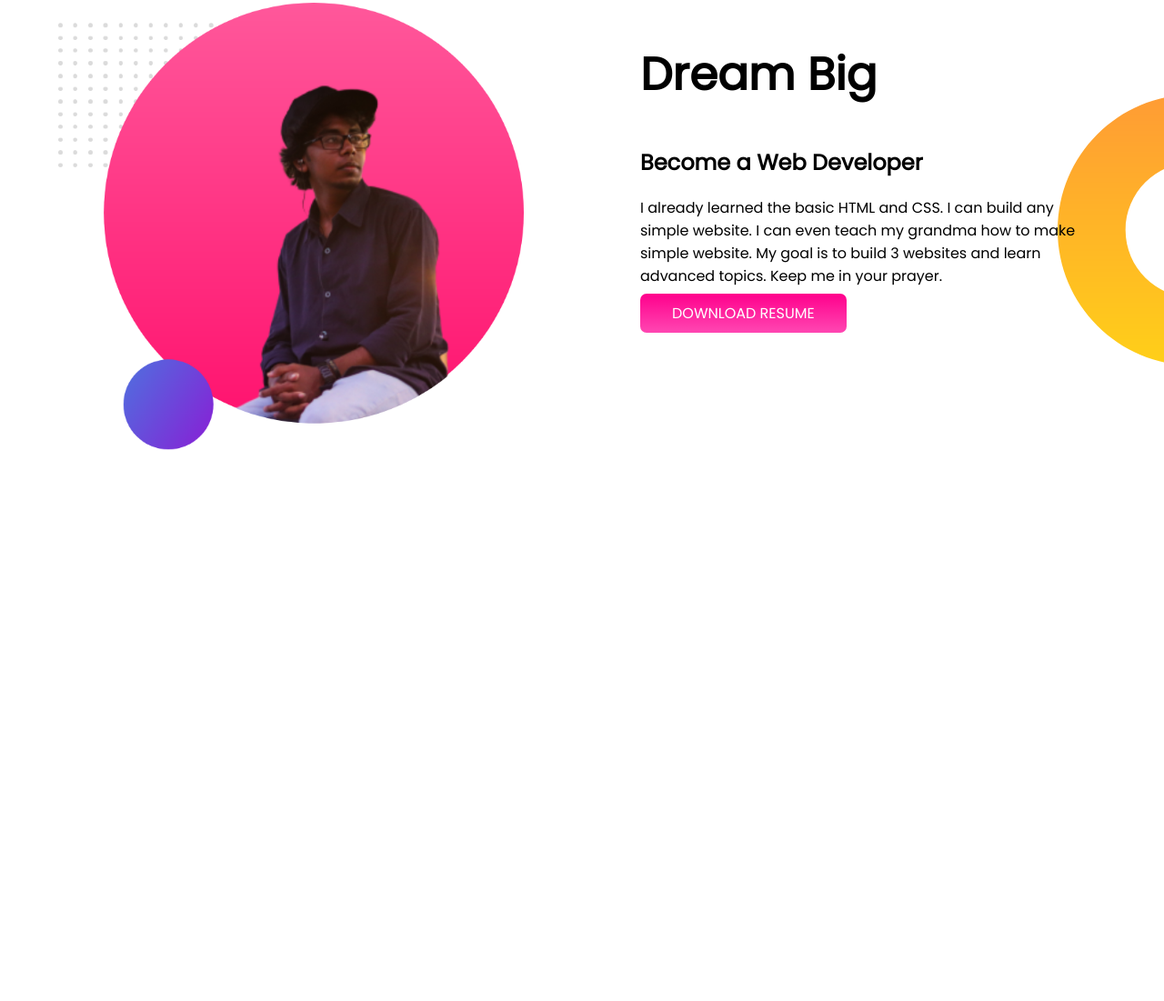
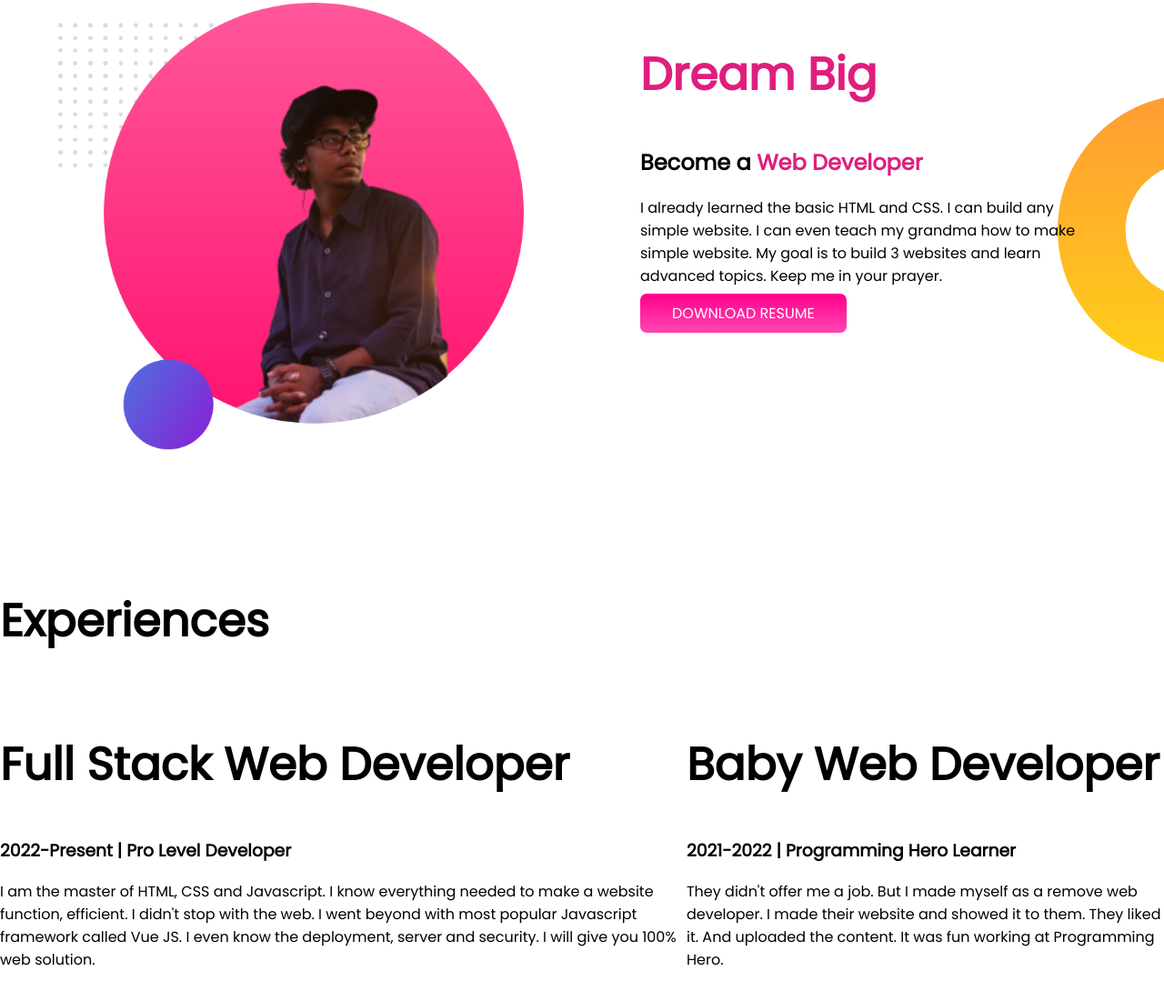
Before and after one commit to sayhamsib/developer-portfolio, a plain HTML site: page index.html in a window 1280 px wide. Shown: the part 857-1958 px from the top of the page at 91% size. Before the commit the page ends 1503 px from the top, so only its background shows below. Drawn offline with Linux system fonts and the light colour scheme.

Commit message:
experience

```diff
--- a/index.html
+++ b/index.html
@@ -11,7 +11,7 @@
     <link rel="stylesheet" href="style.css">
 </head>
 <body>
-   <section class="top-banner">
+   <section class="top-banner flexible-container">
         <div class="half"><h1>Welcome To</h1>
             <h1><span class="orange">Sayham Shihab's</span> World</h1>
             <h3>Hello everyone. How are you?</h3>
@@ -22,16 +22,33 @@
                 <img src="images/IMG_7997.png" alt="">
         </div>
    </section>
-   <section class="dream-big">
+   <section class="dream-big flexible-container">
        <div class="half">
            <img src="images/my-bg2.png" alt="">
        </div>
        <div class="half">
-           <h1>Dream Big</h1>
-           <h2>Become a Web Developer</h2>
+           <h1 class="color">Dream Big</h1>
+           <h2>Become a <span class="lol">Web Developer</span></h2>
            <p>I already learned the basic HTML and CSS. I can build any simple website. I can even teach my grandma how to make simple website. My goal is to build 3 websites and learn advanced topics. Keep me in your prayer.</p>
            <a class="link-button2" target="_blank" href="">DOWNLOAD RESUME</a>
        </div>
    </section>
+   <section class="experience-area">
+    <h1>Experiences</h1>
+    <div class="flexible-container">
+        <div>
+            <h1>Full Stack Web Developer</h1>
+            <h3>2022-Present | Pro Level Developer</h3>
+            <p>I am the master of HTML, CSS and Javascript. I know everything needed to make a website function, efficient. I didn't stop with the web. I went beyond with most popular Javascript framework called Vue JS. I even know the deployment, server and security. I will give you 100% web solution.</p>
+        </div>
+        <div>
+            <h1>Baby Web Developer</h1>
+            <h3>2021-2022 | Programming Hero Learner</h3>
+            <p>They didn't offer me a job. But I made myself as a remove web developer. I made their website and showed it to them. They liked it. And uploaded the content. It was fun working at Programming Hero.</p>
+        </div>
+    </div>
+
+
+   </section>
 </body>
 </html>
--- a/style.css
+++ b/style.css
@@ -8,7 +8,7 @@ h1{
 .orange{
     color: orange;
 }
-section{
+.flexible-container{
     display: flex;
     margin-bottom: 80px;
 }
@@ -46,3 +46,9 @@ section{
     background-repeat: no-repeat;
     background-position:right ;
 }
+.color{
+    color: #df1e7e;
+}
+.lol{
+    color: #df1e7e;
+}
```
